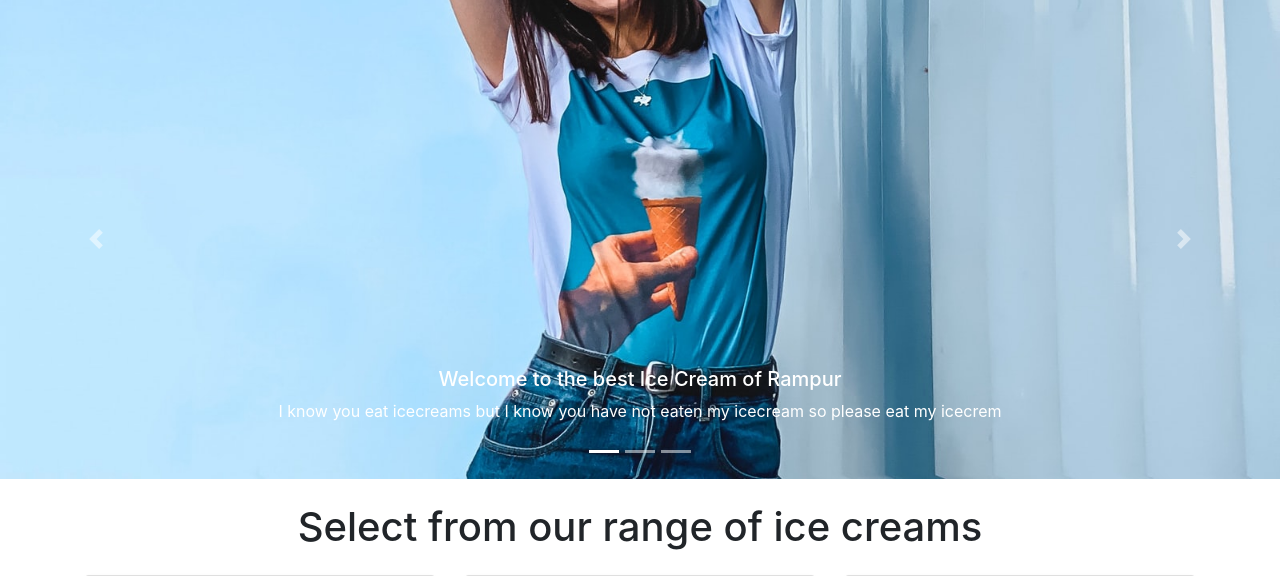
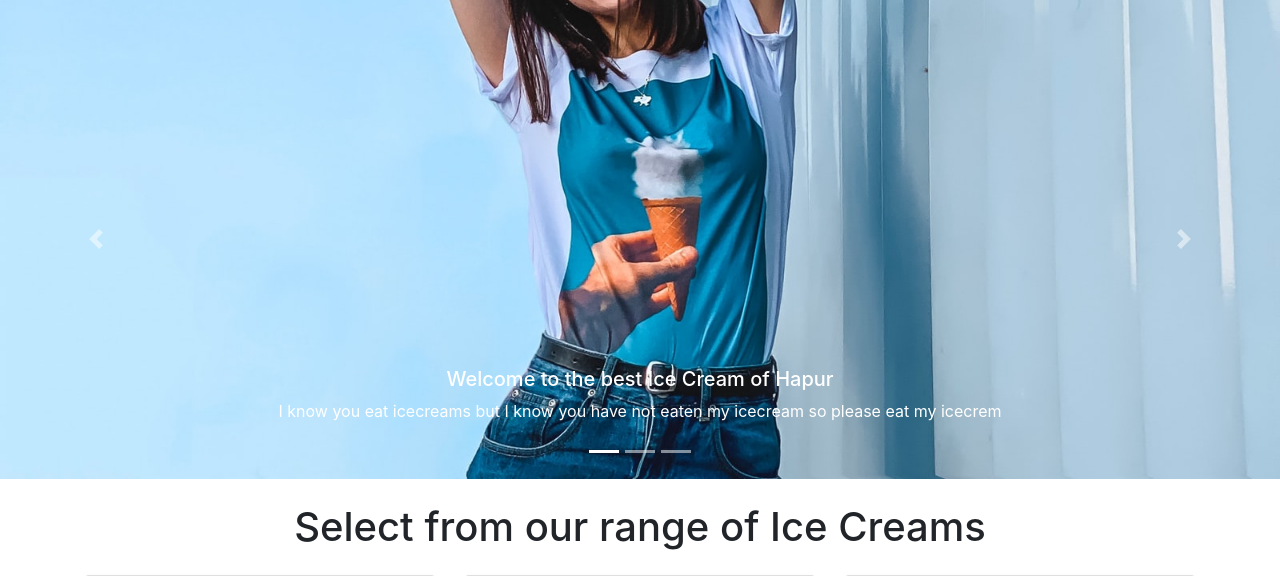
Before and after one commit to YUGANSHCHAUHAN/django-project, a Django app: page / in a window 1280 px wide. Shown: the part 57-633 px from the top of the page. Run offline with Django 3.2, Linux system fonts and the light colour scheme; some libraries are stand-ins or nearby versions.

Commit message:
update index.html file

```diff
--- a/Hello/templates/index.html
+++ b/Hello/templates/index.html
@@ -14,7 +14,7 @@
         <div class="carousel-item active">
                 <img src="/static/1.jfif" class="d-block w-100" alt="...">
         <div class="carousel-caption d-none d-md-block">
-            <h5>Welcome to the best Ice Cream of Rampur</h5>
+            <h5>Welcome to the best Ice Cream of Hapur</h5>
             <p>I know you eat icecreams but I know you have not eaten my icecream so please eat my icecrem</p>
         </div>
         </div>
@@ -23,14 +23,14 @@
 
         <div class="carousel-caption d-none d-md-block">
             <h5>We serve love with our Ice Creams</h5>
-            <p>Harry's World Famous Best Ice creams.</p>
+            <p>Yugansh's World Famous Best Ice creams.</p>
         </div>
         </div>
         <div class="carousel-item">
         <img src="/static/3.jfif" class="d-block w-100" alt="...">
         <div class="carousel-caption d-none d-md-block">
-            <h5>Inaugarated by Donald Trump</h5>
-            <p>This ice cream shop was inaugrated by Honurable President trump</p>
+            <h5>Inaugarated by Yash Rathor</h5>
+            <p>This ice cream shop was inaugrated by Honurable President Narendra Modi</p>
         </div>
         </div>
     </div>
@@ -47,7 +47,7 @@
 
 
 <div class="container my-3">
-<h1 class="my-4 text-center">Select from our range of ice creams</h1>
+<h1 class="my-4 text-center">Select from our range of Ice Creams</h1>
       <div class="row">
         <div class="col-md-4">
           <div class="card mb-4 shadow-sm">
```
